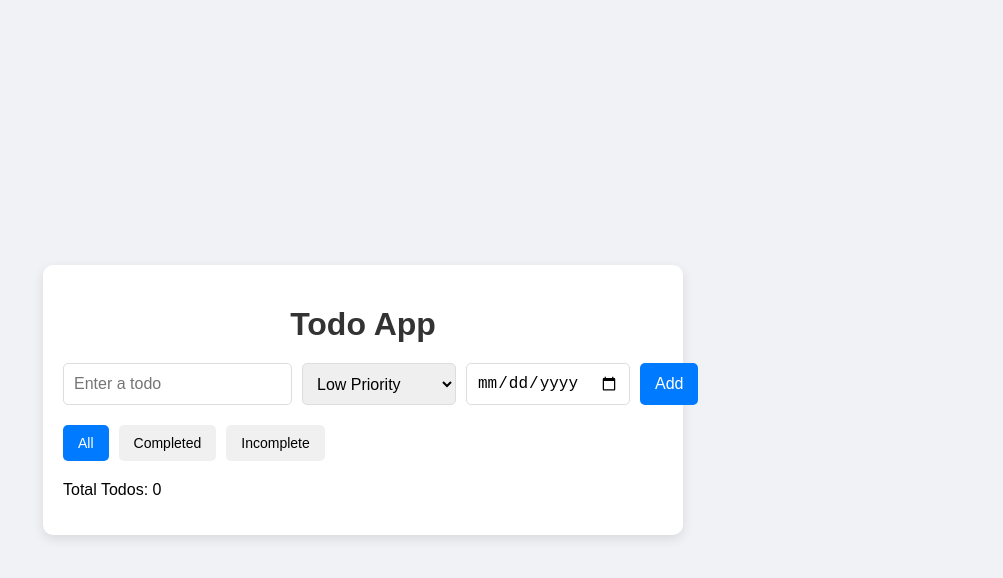
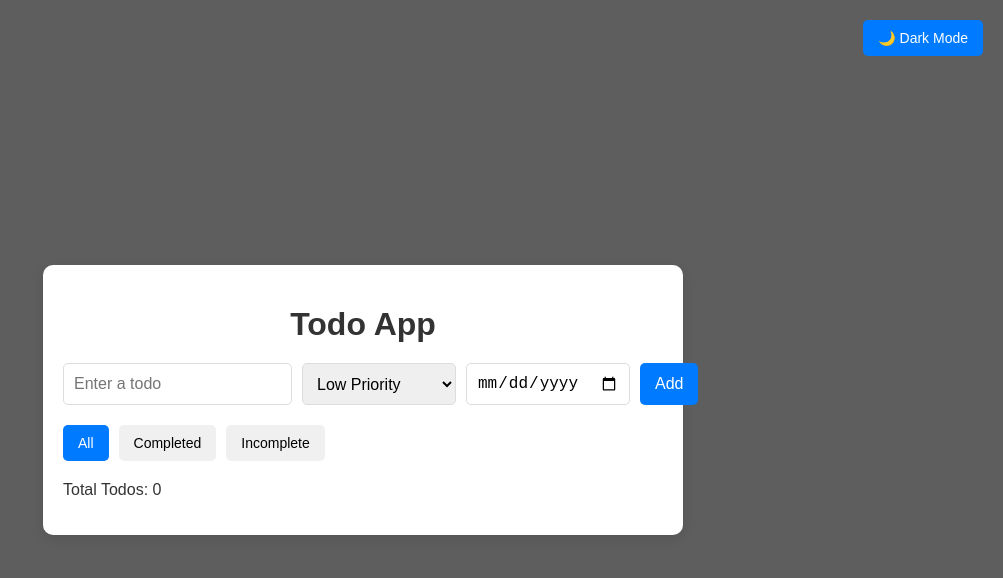
Before and after one commit to yassser0/Jenkins-Kubernetes-Docker-React-main, a React (Vite) app: page / in a window 1280 px wide. Shown: the top 578 px of the page, without its empty margins (277-1280 px from the left). Built offline with nearby package versions, Linux system fonts and the light colour scheme.

Commit message:
up to date

```diff
--- a/src/main.jsx
+++ b/src/main.jsx
@@ -10,6 +10,12 @@ const App = () => {
   const [filter, setFilter] = useState("all"); // "all", "completed", "incomplete"
   const [priority, setPriority] = useState("low"); // "low", "medium", "high"
   const [dueDate, setDueDate] = useState("");
+  const [theme, setTheme] = useState("light"); // "light" or "dark"
+
+  // Toggle between light and dark mode
+  const toggleTheme = () => {
+    setTheme(theme === "light" ? "dark" : "light");
+  };
 
   // Add a new todo item as an object { text, completed, priority, dueDate }
   const addTodo = () => {
@@ -77,8 +83,11 @@ const App = () => {
   });
 
   return (
-    <div className="container">
+    <div className={`container ${theme}`}>
       <h1>Todo App</h1>
+      <button onClick={toggleTheme} className="theme-toggle">
+        {theme === "light" ? "🌙 Dark Mode" : "☀️ Light Mode"}
+      </button>
       <div className="input-section">
         <input
           type="text"
--- a/src/styles.css
+++ b/src/styles.css
@@ -1,27 +1,54 @@
 body {
     font-family: 'Arial', sans-serif;
-    background: #f0f2f5;
     margin: 0;
     padding: 0;
     display: flex;
     justify-content: center;
     align-items: center;
     min-height: 100vh;
+    transition: background 0.3s, color 0.3s;
+    background: #5e5e5e;
   }
 
   .container {
     max-width: 600px;
     width: 100%;
-    background: #fff;
     padding: 20px;
     border-radius: 10px;
     box-shadow: 0 4px 12px rgba(0, 0, 0, 0.1);
+    transition: background 0.3s, color 0.3s;
+  }
+
+  .container.light {
+    background: #fff;
+    color: #333;
+  }
+
+  .container.dark {
+    background: #333;
+    color: #fff;
   }
 
   h1 {
     text-align: center;
-    color: #333;
     margin-bottom: 20px;
+  }
+
+  .theme-toggle {
+    position: absolute;
+    top: 20px;
+    right: 20px;
+    padding: 10px 15px;
+    border: none;
+    border-radius: 5px;
+    cursor: pointer;
+    font-size: 14px;
+    background: #007bff;
+    color: #fff;
+  }
+
+  .theme-toggle:hover {
+    background: #0056b3;
   }
 
   .input-section {
@@ -37,6 +64,15 @@ body {
     border: 1px solid #ddd;
     border-radius: 5px;
     font-size: 16px;
+    transition: background 0.3s, color 0.3s;
+  }
+
+  .container.dark .todo-input,
+  .container.dark .priority-select,
+  .container.dark .due-date-input {
+    background: #444;
+    color: #fff;
+    border-color: #555;
   }
 
   .add-button {
@@ -66,6 +102,12 @@ body {
     cursor: pointer;
     font-size: 14px;
     background: #f0f0f0;
+    transition: background 0.3s, color 0.3s;
+  }
+
+  .container.dark .filter-section button {
+    background: #555;
+    color: #fff;
   }
 
   .filter-section button.active {
@@ -84,11 +126,19 @@ body {
     align-items: center;
     padding: 10px;
     border-bottom: 1px solid #eee;
-    transition: background 0.3s;
+    transition: background 0.3s, color 0.3s;
+  }
+
+  .container.dark .todo-item {
+    border-color: #555;
   }
 
   .todo-item:hover {
     background: #f9f9f9;
+  }
+
+  .container.dark .todo-item:hover {
+    background: #444;
   }
 
   .todo-text {
@@ -128,6 +178,10 @@ body {
     font-size: 12px;
     color: #666;
     margin-left: 10px;
+  }
+
+  .container.dark .due-date {
+    color: #aaa;
   }
 
   .action-buttons {
```
